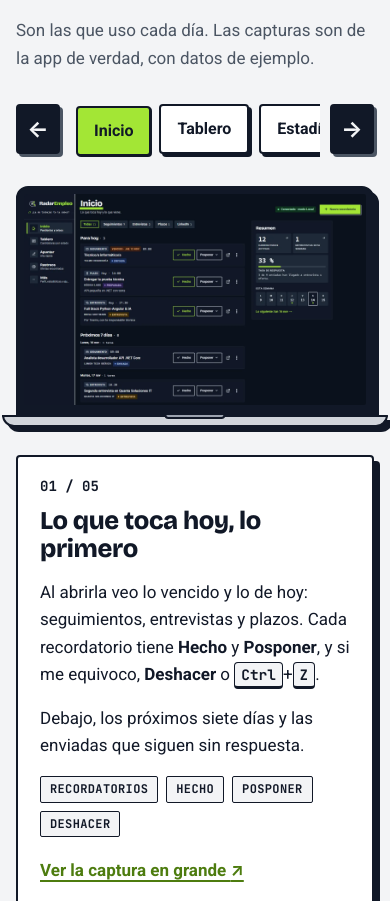
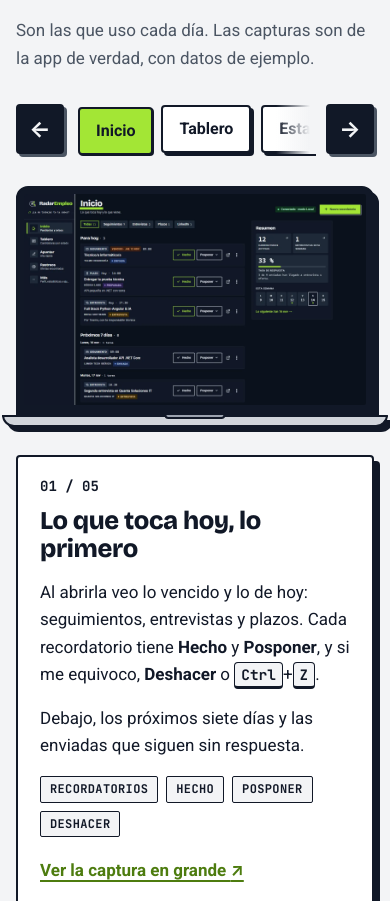
Before and after one commit to eduardolar/RadarEmpleo-web, a plain HTML site: page index.html in a window 390 px wide. Shown: the part 1040-1941 px from the top of the page. Drawn offline with nearby package versions, Linux system fonts and the light colour scheme.

Commit message:
Móvil: las pestañas de las capturas se deslizan con un degradado que lo indica y zonas de toque de 48 px

```diff
--- a/css/estilos.css
+++ b/css/estilos.css
@@ -780,8 +780,21 @@ kbd {
   .m-centro { width: clamp(116px, 32vw, 270px); }
 }
 @media (max-width: 600px) {
-  .flecha { width: 44px; height: 50px; }
-  .pestanas-lista [role="tab"] { padding: 10px 16px; font-size: 1rem; }
+  .flecha { width: 48px; height: 50px; }
+  .pestanas-lista [role="tab"] { min-height: 48px; padding: 10px 16px; font-size: 1rem; scroll-snap-align: start; }
+  /* Las pestañas se deslizan: un degradado junto a la flecha derecha avisa de que
+     hay más; el relleno final deja la última pestaña fuera del degradado. */
+  .pestanas-barra { position: relative; }
+  .pestanas-barra::after {
+    content: "";
+    position: absolute;
+    top: 0; bottom: 0;
+    right: 58px; /* flecha (48 px) + hueco (10 px) */
+    width: 40px;
+    background: linear-gradient(to right, rgba(243, 244, 246, 0), var(--gris-claro) 85%);
+    pointer-events: none;
+  }
+  .pestanas-lista { padding-right: 44px; scroll-snap-type: x proximity; scroll-padding-inline: 4px; }
   .portatil { filter: drop-shadow(5px 5px 0 var(--tinta)); }
   .moviles { gap: 6px; padding-inline: 0; }
   .m-izq, .m-der { width: 25vw; }
```
